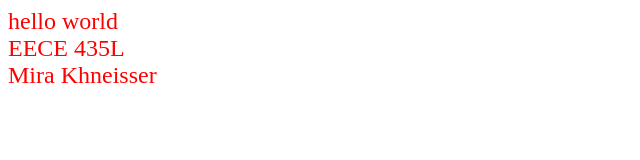
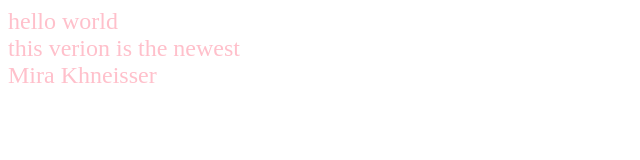
Before and after one commit to mik28435L/repository, a plain HTML site: page index.html in a window 1280 px wide. Shown: the whole page, without its empty margins (0-640 px from the left). Drawn offline with Linux system fonts and the light colour scheme.

Commit message:
Update index.html

```diff
--- a/index.html
+++ b/index.html
@@ -1,8 +1,8 @@
 <html>
 <body>
-<font size=5 color=red>
+<font size=5 color=pink>
 hello world<br>
-EECE 435L<br>
+this verion is the newest<br>
 Mira Khneisser
 </font>
 </body>
```
